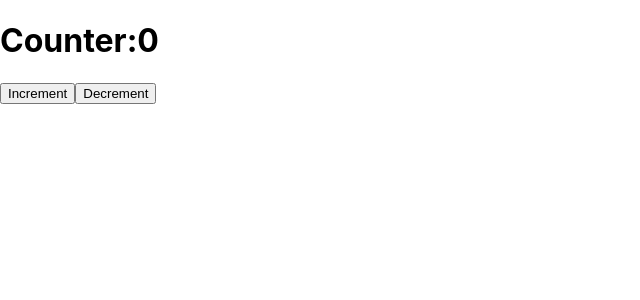
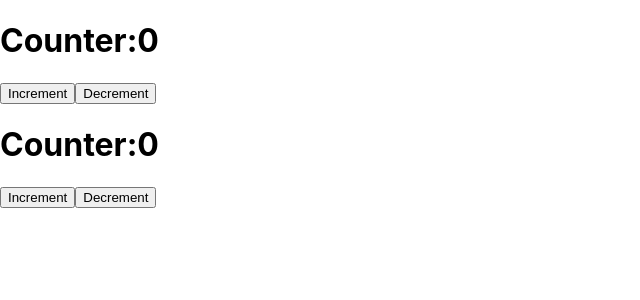
Before and after one commit to Srikanth-Sandu/React-applications, a React (Create React App) app: page / in a window 1280 px wide. Shown: the top 300 px of the page, without its empty margins (0-640 px from the left). Built offline with nearby package versions, Linux system fonts and the light colour scheme.

Commit message:
multicounter

```diff
--- a/src/App.js
+++ b/src/App.js
@@ -5,6 +5,7 @@ function App() {
   return (
     <div >
       <Counter/>
+      <Counter/>
     </div>
   );
 }
```
